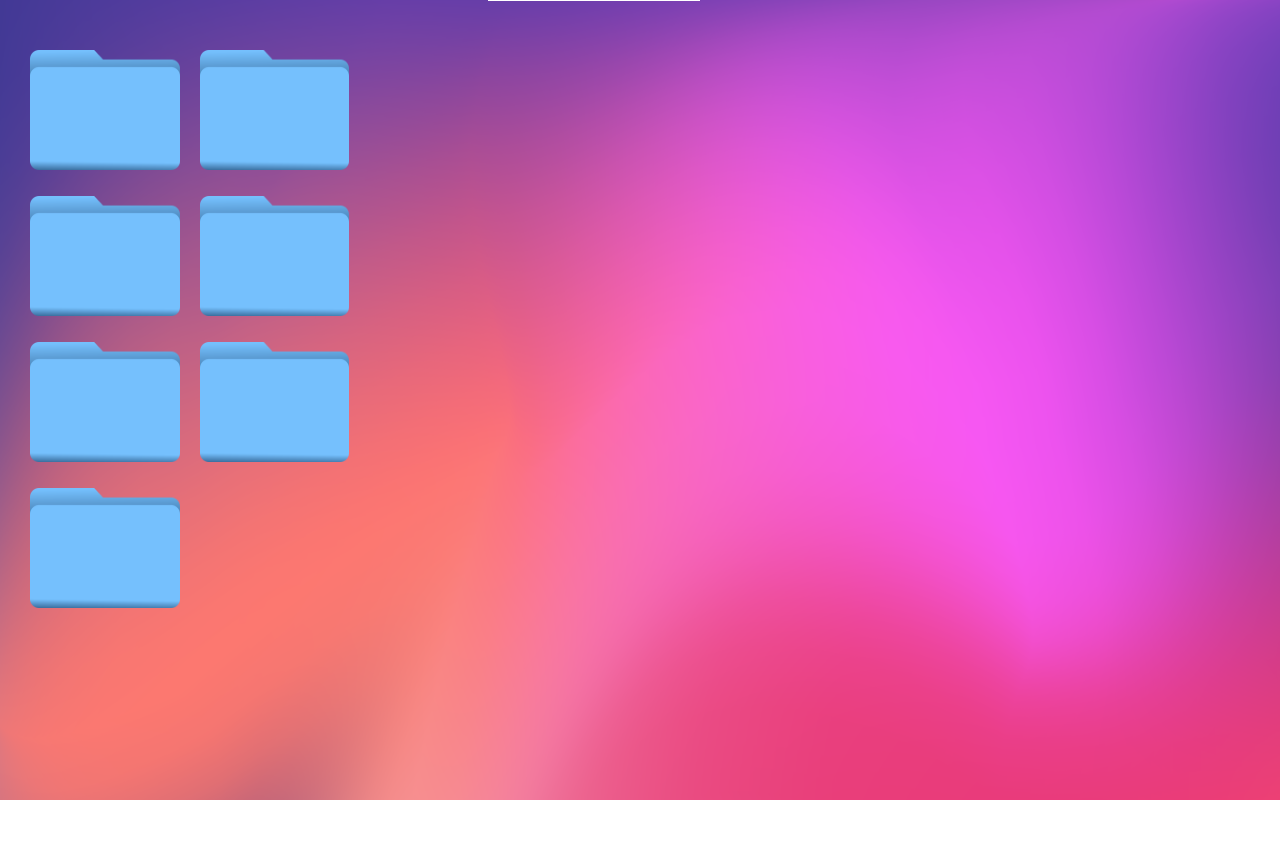
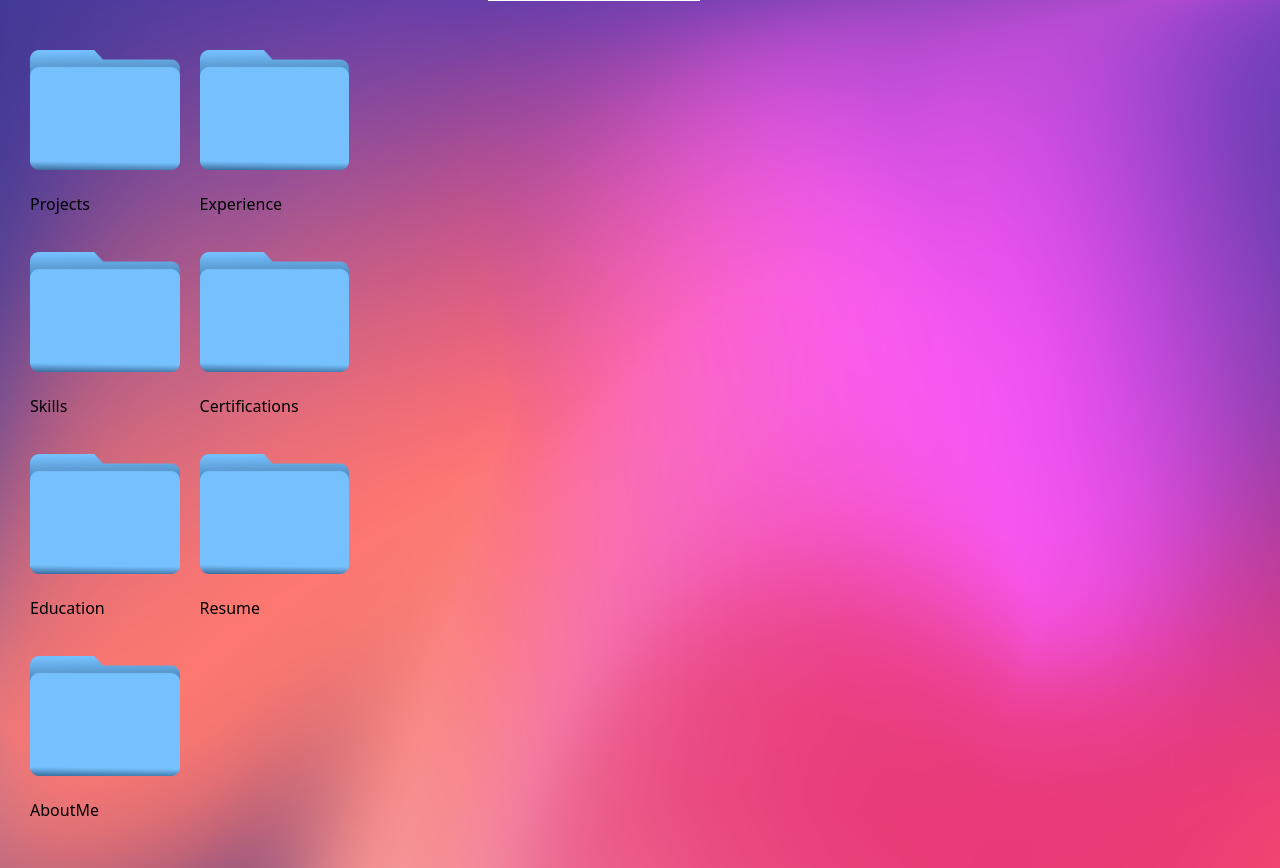
Before and after one commit to SandyLlapa/PersonalWebsite, a React (Vite) app in the folder PersonalWebsite/: page / in a window 1280 px wide. Before the commit the page ends 800 px from the top, so only its background shows below. Built offline with nearby package versions, Linux system fonts and the light colour scheme.

Commit message:
Popup windows can be dragged

```diff
--- a/PersonalWebsite/src/App.jsx
+++ b/PersonalWebsite/src/App.jsx
@@ -4,6 +4,7 @@ import './App.css'
 
 function App() {
   const [windows, setWindows] = useState([]);
+  const [activeWindow, setActiveWindow] = useState(null);
   const folders = [
     { id: 1, name: 'Projects', content: 'Projects content here' },
     { id: 2, name: 'Experience', content: 'Experience go here' },
@@ -23,7 +24,7 @@ function App() {
         title: folder.name,
         content: folder.content,
         position:{
-          x:Math.random()*200,
+          x:400+(Math.random()*200),
           y:Math.random()*200
         }
 
@@ -35,31 +36,74 @@ function App() {
     setWindows(prev => prev.filter(w => w.id !== id));
   };
 
+  const handleMouseDown=(event,id)=>{
+    setActiveWindow({id,offsetX:event.clientX,offsetY:event.clientY});
+  };
+
+  const handleMouseMove=(event)=>{
+    if(!activeWindow) return;
+
+    setWindows((prev)=>
+      prev.map((win)=>
+        win.id===activeWindow.id
+          ?{
+            ...win,
+            position:{
+              x:win.position.x+(event.clientX - activeWindow.offsetX),
+              y: win.position.y + (event.clientY - activeWindow.offsetY)
+            }
+          }
+        : win
+      )
+    );
+
+    setActiveWindow((prev) => ({
+      ...prev,
+      offsetX: event.clientX,
+      offsetY: event.clientY
+    }));
+
+  };
+
+
+  const handleMouseUp = () => {
+    setActiveWindow(null);
+  };
 
   return (
-    <>
+ <div onMouseMove={handleMouseMove} onMouseUp={handleMouseUp}>
       <div id="folderGrid">
-        {folders.map(folder=>(
-
-          <div key={folder.id} className="folderIcon" onClick={()=>openFolder(folder)}>
-            <img src={bitmap} alt=" Folder" className="Folder"></img>
+        {folders.map((folder) => (
+          <div key={folder.id} className="folderIcon" onClick={() => openFolder(folder)}>
+            <img src={bitmap} alt="Folder" className="Folder" />
+            <p className="folder-label">{folder.name}</p>
           </div>
         ))}
       </div>
 
-      {windows.map(window=>(
-        <div key={window.id} className="window" style={{left:`${window.position.x}px`,top:`${window.position.y}px`,zIndex:windows.findIndex(w=>w.id===window.id)+1}}>
-          <div className="windowHeader">
+      {windows.map((window) => (
+        <div
+          key={window.id}
+          className="window"
+          style={{
+            left: `${window.position.x}px`,
+            top: `${window.position.y}px`,
+            zIndex: windows.findIndex((w) => w.id === window.id) + 1
+          }}
+        >
+          <div className="windowHeader" onMouseDown={(e) => handleMouseDown(e, window.id)}>
             <h3>{window.title}</h3>
-            <button className="close" onClick={()=>closeWindow(window.id)}>X</button>
+            <button className="close" onClick={() => closeWindow(window.id)}>
+              X
+            </button>
           </div>
 
           <div className="windowContent">{window.content}</div>
         </div>
       ))}
+    </div>
+  );
 
-    </>
-  );
 };
 
 export default App
```
